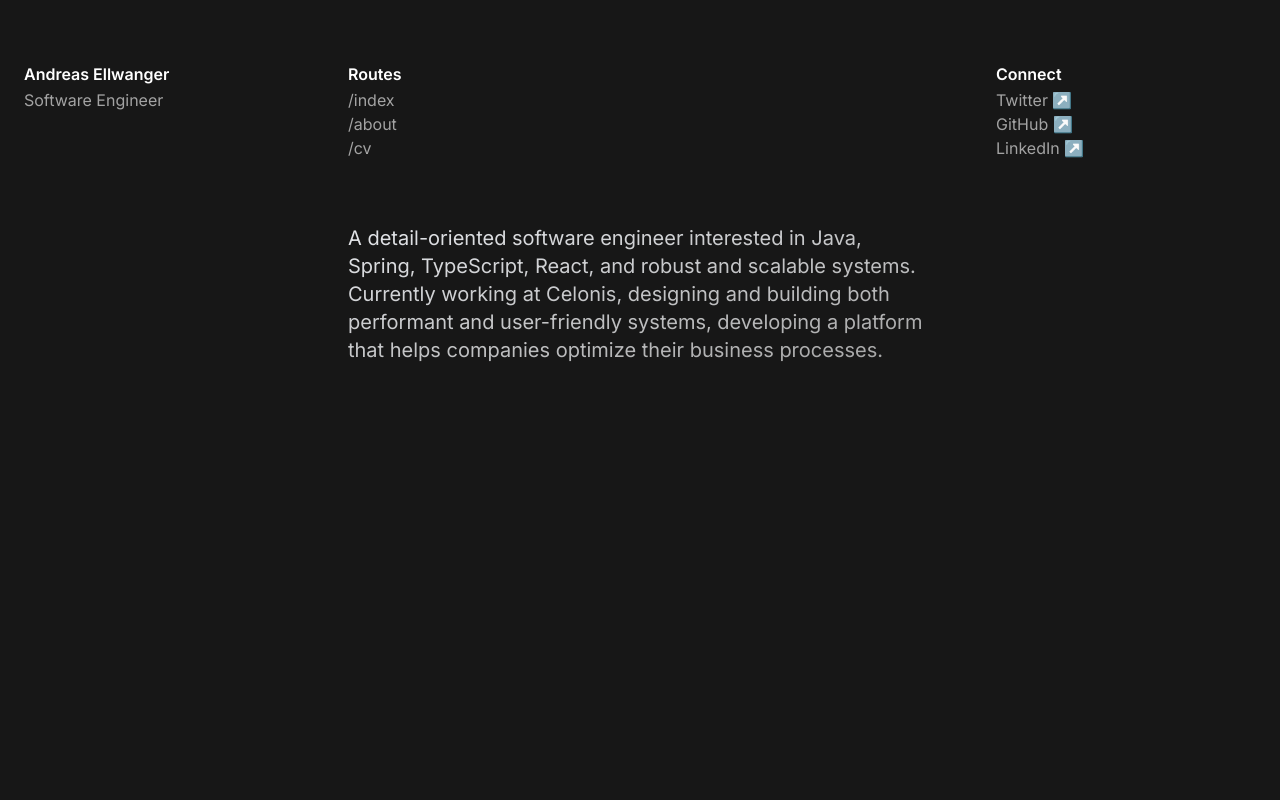
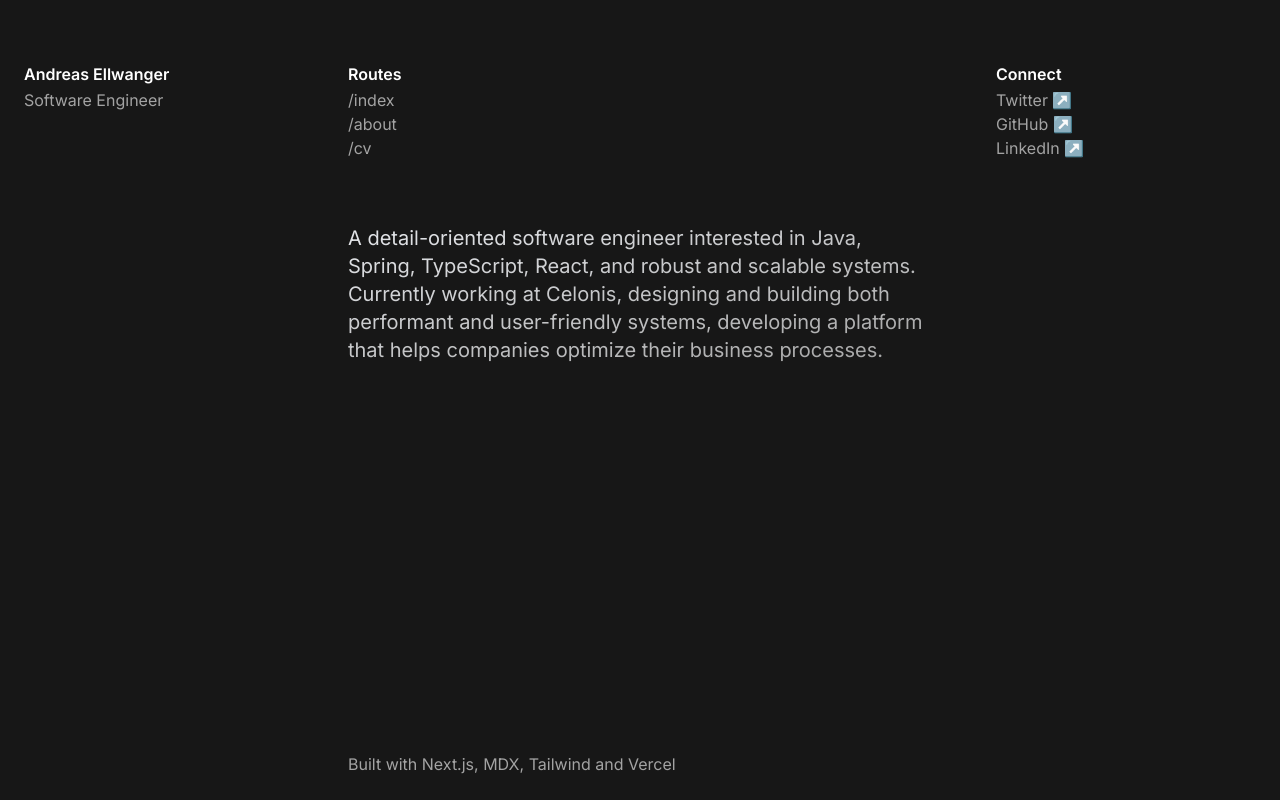
Before and after one commit to ndrsllwngr/andreasellwanger.com, a Next.js app: page / in a window 1280 px wide. Built offline with nearby package versions, Linux system fonts and the light colour scheme.

Commit message:
add footer

```diff
--- a/app/about/page.tsx
+++ b/app/about/page.tsx
@@ -1,11 +1,13 @@
 "use client";
 
+import { Footer } from "@/components/Footer";
 import { Header } from "@/components/Header";
 import Link from "next/link";
 import Balancer from "react-wrap-balancer";
 
 export default function About() {
   return (
+    <div className="flex flex-col grow">
       <main className="p-6 pt-16">
         <Header />
         <div className="grid grid-cols-1 md:grid-cols-4 gap-16">
@@ -18,45 +20,47 @@ export default function About() {
               >
                 Celonis
               </Link>
-            , the global leader in execution management. The company provides a
-            modern way for businesses to run their processes using data and
+              , the global leader in execution management. The company provides
+              a modern way for businesses to run their processes using data and
               intelligence through the Celonis Execution Management System.
               Celonis pioneered the process mining category a decade ago by
               developing the ability to analyze processes and identify
               inefficiencies automatically. Andreas has been with the company
               since 2020, starting as a Junior Software Engineer before being
               promoted to his current role. In his time at Celonis, Andreas has
-            worked on projects involving technologies such as Java, Spring Boot,
-            TypeScript, Angular, Docker, and Kubernetes.
+              worked on projects involving technologies such as Java, Spring
+              Boot, TypeScript, Angular, Docker, and Kubernetes.
             </Balancer>
             <Balancer as="p" className="pb-4">
               Prior to joining Celonis, Andreas worked as a Full Stack Developer
               at Aiderly in Berlin, where he used technologies such as React,
               TypeScript, GraphQL, Apollo, and Hasura to design and develop new
-            features and maintain existing ones. He also consulted on technology
-            stack decisions and user flows and ensured compliance with
-            accessibility standards.
+              features and maintain existing ones. He also consulted on
+              technology stack decisions and user flows and ensured compliance
+              with accessibility standards.
             </Balancer>
             <Balancer as="p" className="pb-4">
               Andreas previously served as an Engineering-Fellow at Tech4Germany
               in Berlin as part of Germany&apos;s first e-Government fellowship
               program. In this role, he worked as a UX researcher and front-end
-            developer for the German government for three months, collaborating
-            with other fellows on projects related to digitalization and
-            e-government.
+              developer for the German government for three months,
+              collaborating with other fellows on projects related to
+              digitalization and e-government.
             </Balancer>
             <Balancer as="p" className="pb-4">
               Andreas holds a B.Sc. in Media Informatics and a minor in
-            Human-Computer Interaction from the Ludwig Maximilian University of
-            Munich. He is pursuing an M.Sc. in Computer Science at the same
+              Human-Computer Interaction from the Ludwig Maximilian University
+              of Munich. He is pursuing an M.Sc. in Computer Science at the same
               institution. In addition to his professional experience and
-            education, Andreas has received scholarships and grants, published a
-            paper, given a presentation at a conference, and volunteered as a
-            mentor.
+              education, Andreas has received scholarships and grants, published
+              a paper, given a presentation at a conference, and volunteered as
+              a mentor.
             </Balancer>
             <p className="font-caveat text-3xl">&mdash; 2023</p>
           </div>
         </div>
       </main>
+      <Footer />
+    </div>
   );
 }
--- a/app/page.tsx
+++ b/app/page.tsx
@@ -1,12 +1,14 @@
 "use client";
 
+import { Footer } from "@/components/Footer";
 import { Header } from "@/components/Header";
 import Link from "next/link";
 import Balancer from "react-wrap-balancer";
 
 export default function Home() {
   return (
-    <main className="p-6 pt-16">
+    <div className="flex flex-col grow">
+      <main className="p-6 pt-16 grow">
         <Header />
         <div className="grid grid-cols-1 md:grid-cols-4 gap-16">
           <div className="md:col-start-2 md:col-end-4 max-w-3xl">
@@ -20,9 +22,9 @@ export default function Home() {
               >
                 Celonis
               </Link>
-            , designing and building both performant and user-friendly systems,
-            developing a platform that helps companies optimize their business
-            processes.
+              , designing and building both performant and user-friendly
+              systems, developing a platform that helps companies optimize their
+              business processes.
             </Balancer>
           </div>
           {/* <section className="col-span-4 grid grid-cols-1 md:grid-cols-4">
@@ -56,6 +58,8 @@ export default function Home() {
         </section> */}
         </div>
       </main>
+      <Footer />
+    </div>
   );
 }
 
--- /dev/null
+++ b/components/Footer/Footer.tsx
@@ -0,0 +1,26 @@
+import Link from "next/link";
+
+export const Footer = () => {
+  return (
+    <footer className="p-6 pt-16 grid grid-cols-1 md:grid-cols-4 gap-16">
+      <p className="md:col-start-2 md:col-end-4 max-w-3xl text-neutral-400 font-normal">
+        Built with{" "}
+        <Link href={"https://nextjs.org/"} className={"hover:text-white"}>
+          Next.js
+        </Link>
+        ,{" "}
+        <Link href={"https://mdxjs.com/"} className={"hover:text-white"}>
+          MDX
+        </Link>
+        ,{" "}
+        <Link href={"https://tailwindcss.com/"} className={"hover:text-white"}>
+          Tailwind
+        </Link>{" "}
+        and{" "}
+        <Link href={"https://vercel.com/"} className={"hover:text-white"}>
+          Vercel
+        </Link>
+      </p>
+    </footer>
+  );
+};
--- /dev/null
+++ b/components/Footer/index.tsx
@@ -0,0 +1 @@
+export * from "./Footer";
```
Lines whose indentation alone changed are shown as unchanged.
